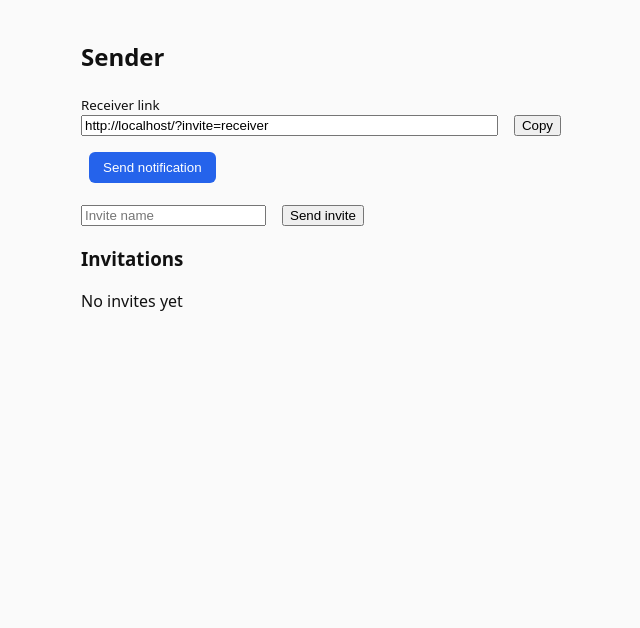
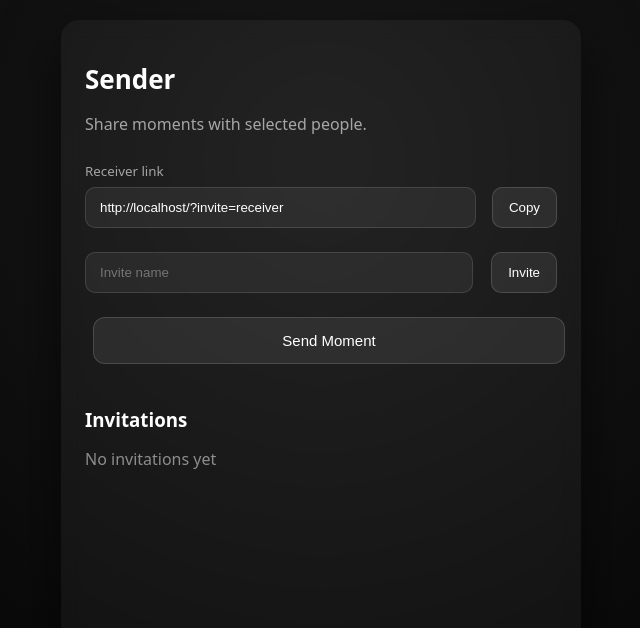
Before and after one commit to aybrus-lang/cuckoo, a Next.js app: page / in a window 1280 px wide. Both pictures are taken after a click on the button "Start Sending". Shown: the top 628 px of the page, without its empty margins (319-959 px from the left). Built offline with nearby package versions, Linux system fonts and the light colour scheme.

Commit message:
Dark sensual sender and receiver UI

```diff
--- a/app/components/ReceiverView.tsx
+++ b/app/components/ReceiverView.tsx
@@ -1,13 +1,4 @@
 "use client";
-
-type Notification = {
-  id: number;
-  creator: string;
-  message: string;
-  time: string;
-  emoji: string;
-  expiresAt: number;
-};
 
 type Invitation = {
   id: number;
@@ -19,109 +10,111 @@ type ReceiverViewProps = {
   invitations: Invitation[];
   acceptInvite: (id: number) => void;
   rejectInvite: (id: number) => void;
-  hasAccess: boolean;
-  notificationsByCreator: Record<string, Notification[]>;
-  dismissNotification: (id: number) => void;
-  acceptedMessage: string | null;
-  now: number;
+  acceptedMessage?: string;
 };
 
 export default function ReceiverView({
   invitations,
   acceptInvite,
   rejectInvite,
-  hasAccess,
-  notificationsByCreator,
-  dismissNotification,
   acceptedMessage,
 }: ReceiverViewProps) {
   return (
-    <main style={{ padding: 20, maxWidth: 520, margin: "0 auto" }}>
-      <h2>Receiver</h2>
+    <main
+      style={{
+        minHeight: "100vh",
+        background: "radial-gradient(circle at 50% 20%, #1a1a1a 0%, #0a0a0a 60%)",
+        color: "white",
+        display: "flex",
+        justifyContent: "center",
+        padding: 20,
+      }}
+    >
+      <div
+        style={{
+          width: "100%",
+          maxWidth: 520,
+          background: "rgba(255,255,255,0.04)",
+          backdropFilter: "blur(10px)",
+          borderRadius: 18,
+          padding: 24,
+          boxShadow: "0 20px 60px rgba(0,0,0,0.6)",
+        }}
+      >
+        <h1 style={{ fontSize: 26, marginBottom: 6 }}>Receiver</h1>
+        <p style={{ opacity: 0.6, marginBottom: 24 }}>
+          You are part of a privileged experience.
+        </p>
 
-      {/* Acceptance message */}
         {acceptedMessage && (
           <div
             style={{
-            padding: 12,
-            marginBottom: 16,
-            borderRadius: 8,
-            background: "#111",
-            color: "white",
-            textAlign: "center",
+              padding: 16,
+              borderRadius: 12,
+              marginBottom: 20,
+              background: "rgba(255,255,255,0.06)",
+              border: "1px solid rgba(255,255,255,0.12)",
             }}
           >
-          Access confirmed. You are now part of a privileged experience.
+            {acceptedMessage}
           </div>
         )}
 
-      {/* Invitations */}
-      {!hasAccess && (
-        <div style={{ marginBottom: 20 }}>
-          <h3>Invitations</h3>
+        <h3 style={{ marginBottom: 12 }}>Invitations</h3>
 
-          {invitations.length === 0 && <div>No invitations yet</div>}
+        {invitations.length === 0 && (
+          <p style={{ opacity: 0.5 }}>No invitations yet</p>
+        )}
 
         {invitations.map((invite) => (
-            <div key={invite.id} style={{ marginBottom: 10 }}>
-              {invite.name}
-              {invite.status === "invited" && (
-                <div style={{ marginTop: 4 }}>
-                  <button onClick={() => acceptInvite(invite.id)}>
+          <div
+            key={invite.id}
+            style={{
+              padding: 16,
+              borderRadius: 12,
+              background: "rgba(255,255,255,0.05)",
+              border: "1px solid rgba(255,255,255,0.1)",
+              marginBottom: 12,
+            }}
+          >
+            <div style={{ marginBottom: 12 }}>
+              {invite.name} invited you
+            </div>
+
+            <div style={{ display: "flex", gap: 10 }}>
+              <button
+                onClick={() => acceptInvite(invite.id)}
+                style={{
+                  flex: 1,
+                  padding: 10,
+                  borderRadius: 10,
+                  border: "1px solid rgba(255,255,255,0.15)",
+                  background: "rgba(255,255,255,0.08)",
+                  color: "white",
+                  cursor: "pointer",
+                }}
+              >
                 Accept
               </button>
+
               <button
                 onClick={() => rejectInvite(invite.id)}
-                    style={{ marginLeft: 6 }}
+                style={{
+                  flex: 1,
+                  padding: 10,
+                  borderRadius: 10,
+                  border: "1px solid rgba(255,255,255,0.08)",
+                  background: "transparent",
+                  color: "rgba(255,255,255,0.6)",
+                  cursor: "pointer",
+                }}
               >
-                    Reject
+                Decline
               </button>
             </div>
-              )}
           </div>
         ))}
       </div>
-      )}
-
-      {/* Notifications */}
-      {hasAccess && (
-        <div>
-          <h3>Notifications</h3>
-
-          {Object.keys(notificationsByCreator).length === 0 && (
-            <div>No notifications yet</div>
-          )}
-
-          {Object.entries(notificationsByCreator).map(
-            ([creator, notifications]) => (
-              <div key={creator} style={{ marginBottom: 16 }}>
-                <strong>{creator}</strong>
-
-                {notifications.map((n) => (
-                  <div
-                    key={n.id}
-                    style={{
-                      padding: 10,
-                      marginTop: 6,
-                      borderRadius: 8,
-                      border: "1px solid #ddd",
-                    }}
-                  >
-                    {n.emoji} {n.message}
-                    <div style={{ fontSize: 12, opacity: 0.6 }}>{n.time}</div>
-                    <button
-                      onClick={() => dismissNotification(n.id)}
-                      style={{ marginTop: 6 }}
-                    >
-                      Dismiss
-                    </button>
-                  </div>
-                ))}
-              </div>
-            )
-          )}
-        </div>
-      )}
     </main>
   );
 }
--- a/app/components/SenderView.tsx
+++ b/app/components/SenderView.tsx
@@ -1,6 +1,6 @@
 "use client";
 
-import { useEffect, useState } from "react";
+import { useState, useEffect } from "react";
 import styles from "./SenderView.module.css";
 
 type Invitation = {
@@ -25,8 +25,6 @@ export default function SenderView({
   invitations,
 }: SenderViewProps) {
   const [receiverLink, setReceiverLink] = useState("");
-  const [sentFlash, setSentFlash] = useState(false);
-  const [inviteFlash, setInviteFlash] = useState(false);
 
   useEffect(() => {
     if (typeof window !== "undefined") {
@@ -40,62 +38,131 @@ export default function SenderView({
   }
 
   return (
-    <main style={{ padding: 20, maxWidth: 520, margin: "0 auto" }}>
-      <h2>Sender</h2>
-
-      {/* Receiver link */}
-      <div style={{ marginBottom: 16 }}>
-        <small>Receiver link</small>
-        <div style={{ display: "flex", gap: 8 }}>
-          <input value={receiverLink} readOnly style={{ flex: 1 }} />
-          <button onClick={copyLink}>Copy</button>
-        </div>
-      </div>
-
-      {/* Send notification */}
-      <button
-        className={`${styles.sendBtn} ${sentFlash ? styles.sent : ""}`}
-        onClick={() => {
-          sendNotification();
-          setSentFlash(true);
-          setTimeout(() => setSentFlash(false), 800);
+    <main
+      style={{
+        minHeight: "100vh",
+        background: "radial-gradient(circle at 50% 20%, #1a1a1a 0%, #0a0a0a 60%)",
+        color: "white",
+        display: "flex",
+        justifyContent: "center",
+        padding: 20,
+      }}
+    >
+      <div
+        style={{
+          width: "100%",
+          maxWidth: 520,
+          background: "rgba(255,255,255,0.04)",
+          backdropFilter: "blur(10px)",
+          borderRadius: 18,
+          padding: 24,
+          boxShadow: "0 20px 60px rgba(0,0,0,0.6)",
         }}
       >
-        {sentFlash ? "Sent ✓" : "Send notification"}
-      </button>
+        <h1 style={{ fontSize: 26, marginBottom: 6 }}>Sender</h1>
+        <p style={{ opacity: 0.6, marginBottom: 24 }}>
+          Share moments with selected people.
+        </p>
 
-      {sentFlash && <div className={styles.flash}>✓ Notification sent</div>}
+        {/* Receiver link */}
+        <div style={{ marginBottom: 24 }}>
+          <small style={{ opacity: 0.6 }}>Receiver link</small>
+          <div style={{ display: "flex", gap: 8, marginTop: 6 }}>
+            <input
+              value={receiverLink}
+              readOnly
+              style={{
+                flex: 1,
+                padding: "12px 14px",
+                borderRadius: 10,
+                border: "1px solid rgba(255,255,255,0.12)",
+                background: "rgba(255,255,255,0.06)",
+                color: "white",
+              }}
+            />
+            <button
+              onClick={copyLink}
+              style={{
+                padding: "12px 16px",
+                borderRadius: 10,
+                border: "1px solid rgba(255,255,255,0.15)",
+                background: "rgba(255,255,255,0.08)",
+                color: "white",
+                cursor: "pointer",
+              }}
+            >
+              Copy
+            </button>
+          </div>
+        </div>
 
-      {/* Invite input */}
-      <div style={{ marginTop: 20 }}>
-        <input
-          placeholder="Invite name"
-          value={inviteName}
-          onChange={(e) => setInviteName(e.target.value)}
-          style={{ marginRight: 8 }}
-        />
+        {/* Invite input */}
+        <div style={{ display: "flex", gap: 10, marginBottom: 24 }}>
+          <input
+            value={inviteName}
+            onChange={(e) => setInviteName(e.target.value)}
+            placeholder="Invite name"
+            style={{
+              flex: 1,
+              padding: "12px 14px",
+              borderRadius: 10,
+              border: "1px solid rgba(255,255,255,0.12)",
+              background: "rgba(255,255,255,0.06)",
+              color: "white",
+            }}
+          />
+
+          <button
+            onClick={sendInvite}
+            style={{
+              padding: "12px 16px",
+              borderRadius: 10,
+              border: "1px solid rgba(255,255,255,0.15)",
+              background: "rgba(255,255,255,0.08)",
+              color: "white",
+              cursor: "pointer",
+            }}
+          >
+            Invite
+          </button>
+        </div>
+
+        {/* Send notification */}
         <button
-          onClick={() => {
-            sendInvite();
-            setInviteFlash(true);
-            setTimeout(() => setInviteFlash(false), 1400);
+          onClick={sendNotification}
+          style={{
+            width: "100%",
+            padding: "14px",
+            borderRadius: 12,
+            border: "1px solid rgba(255,255,255,0.15)",
+            background: "rgba(255,255,255,0.08)",
+            color: "white",
+            fontSize: 15,
+            marginBottom: 24,
+            cursor: "pointer",
           }}
         >
-          Send invite
+          Send Moment
         </button>
 
-        {inviteFlash && (
-          <div className={styles.inviteFlash}>✓ Invite sent</div>
+        {/* Invitations */}
+        <h3 style={{ marginBottom: 12 }}>Invitations</h3>
+
+        {invitations.length === 0 && (
+          <p style={{ opacity: 0.5 }}>No invitations yet</p>
         )}
-      </div>
-
-      {/* Invitations list */}
-      <div style={{ marginTop: 20 }}>
-        <h3>Invitations</h3>
-        {invitations.length === 0 && <div>No invites yet</div>}
 
         {invitations.map((invite) => (
-          <div key={invite.id}>
+          <div
+            key={invite.id}
+            style={{
+              padding: 14,
+              borderRadius: 12,
+              background: "rgba(255,255,255,0.05)",
+              border: "1px solid rgba(255,255,255,0.08)",
+              marginBottom: 10,
+            }}
+          >
             {invite.name} — {invite.status}
           </div>
         ))}
```
Lines whose indentation alone changed are shown as unchanged.
